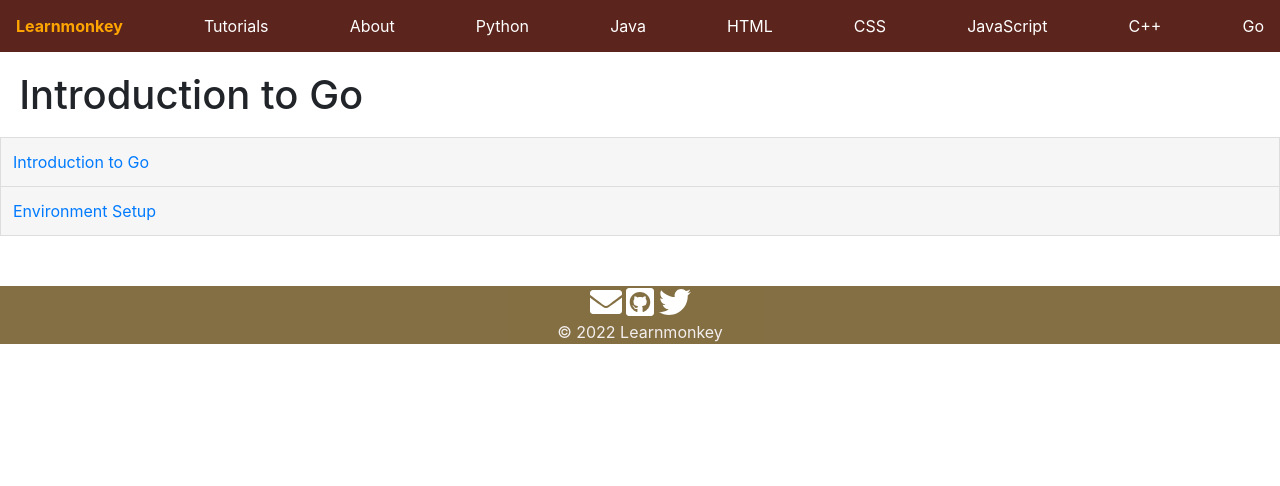
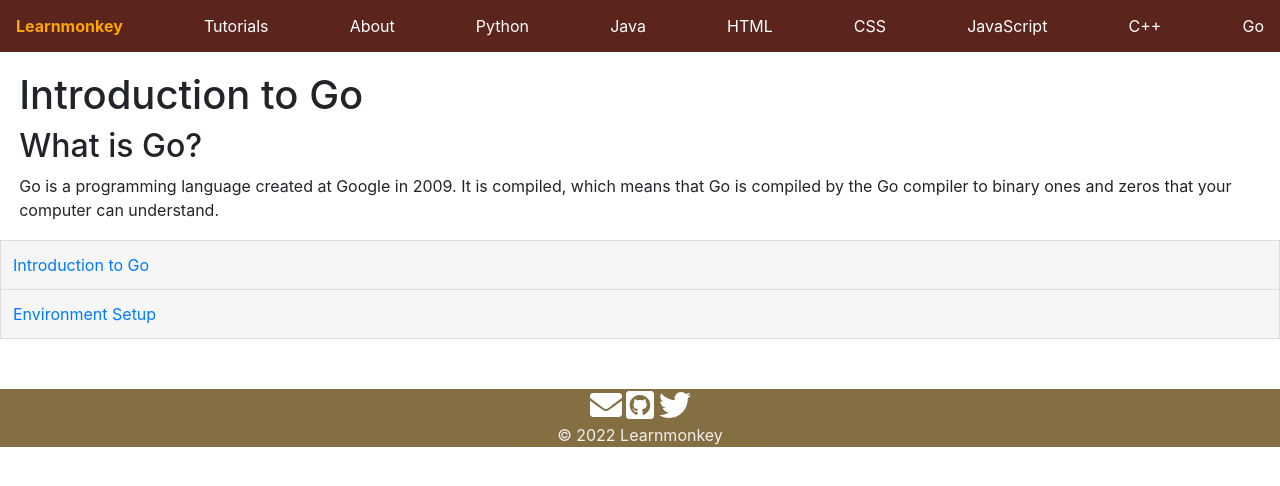
Before and after one commit to learnmonkey/learnmonkey.github.io, a Jekyll site: the page built from programming/golang/index.html, in a window 1280 px wide. Shown: the top 486 px of the page. Built offline with Jekyll 4.4.1, drawn with Linux system fonts in a browser that asks for light colours.

Commit message:
what is go section

```diff
--- a/programming/golang/index.html
+++ b/programming/golang/index.html
@@ -5,3 +5,8 @@ layout: golang
 ---
 
 <h1>Introduction to Go</h1>
+
+<section>
+    <h2>What is Go?</h2>
+    <p>Go is a programming language created at Google in 2009. It is compiled, which means that Go is compiled by the Go compiler to binary ones and zeros that your computer can understand.</p>
+</section>
```
